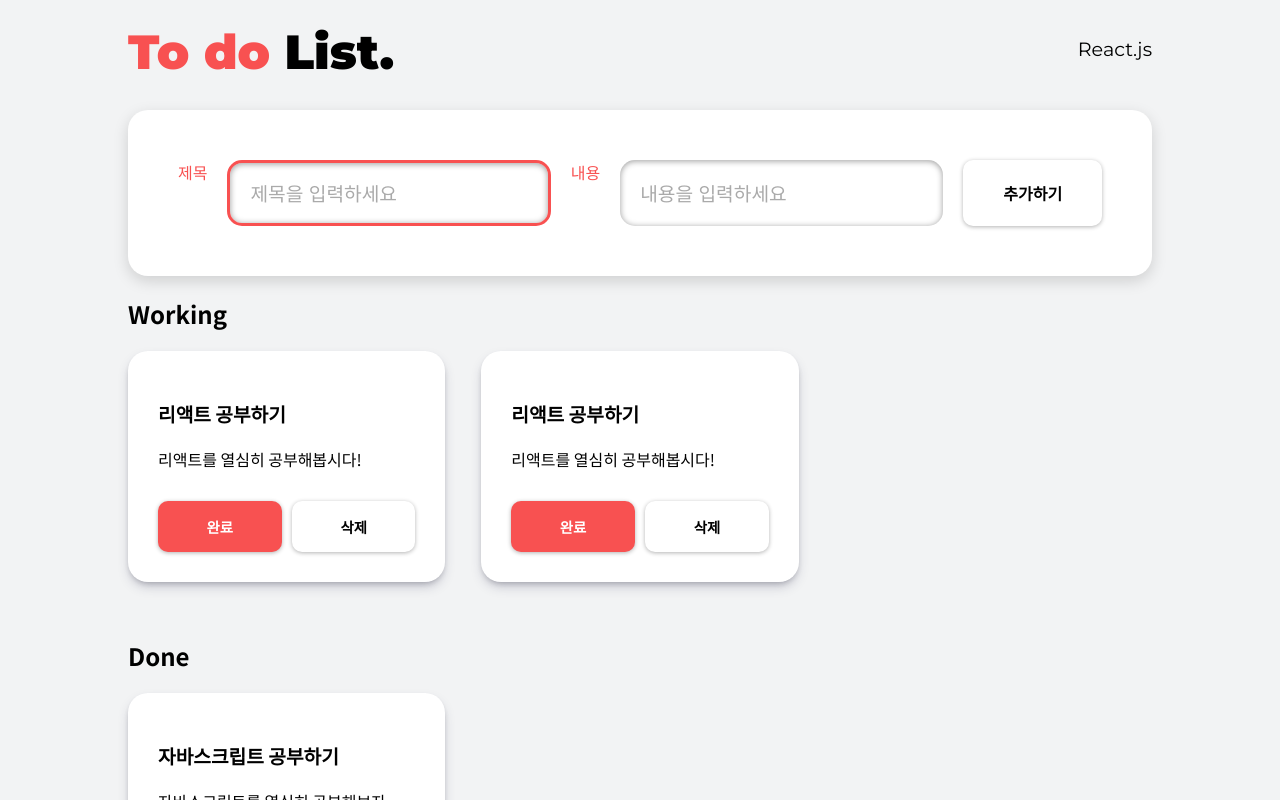
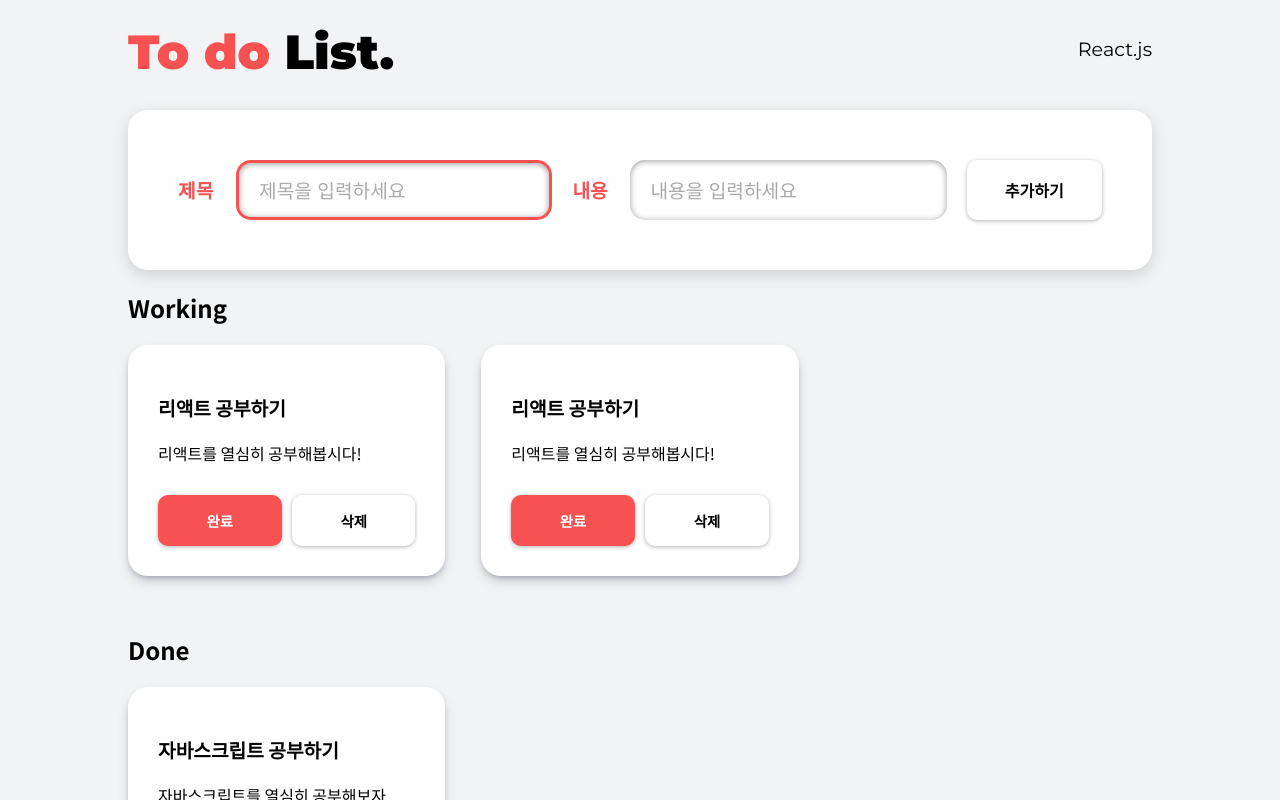
Before and after one commit to wlsud801/to-do-list, a React (Create React App) app: page / in a window 1280 px wide. Shown: the top 800 px of the page. Built offline with nearby package versions, Linux system fonts and the light colour scheme; the HTML template or start-up script is replaced by a standard one.

Commit message:
register input박스 사이즈 줄임, input label 폰트 사이즈 조정..
register 버튼 사이즈 조정, hover시 폰트 컬러 변경

```diff
--- a/src/App.css
+++ b/src/App.css
@@ -51,19 +51,19 @@ article{
   padding: 50px;
   box-shadow: rgba(0, 0, 0, 0.15) 0px 5px 15px 0px;
 }
-.register span{
-  min-width: 30px;
-  font-weight: 400;
+.register label{
+  min-width: 38px;
+  font-weight: 600;
   line-height: 60px;
+  font-size: 1.2rem;
 }
 .register input{
   width:35%;
   border:none;
   padding:20px 20px 16px;
-  height:66px;
+  height:60px;
   border-radius: 15px;
   box-sizing: border-box !important;
-  /* background-color: #f85151; */
   box-shadow:rgba(0, 0, 0, 0.4) 0px 1px 6px inset;
   font-weight: 500;
   font-size:1.2rem;
@@ -74,7 +74,7 @@ article{
 .register input:focus{
   outline: none;
   border: 3px solid #f85151;
-  height:66px;
+  height:60px;
 }
 .register button{
   width:15%;
@@ -83,11 +83,11 @@ article{
   background-color: #fff;
   font-size:1rem;
   font-weight: 700;
-  transition: .3s;
+  transition: .2s ;
 }
 .register button:hover{
   background-color: #f85151;
-  /* color:#fff; */
+  color:#fff;
 }
 .list{
   width:100%;
```
